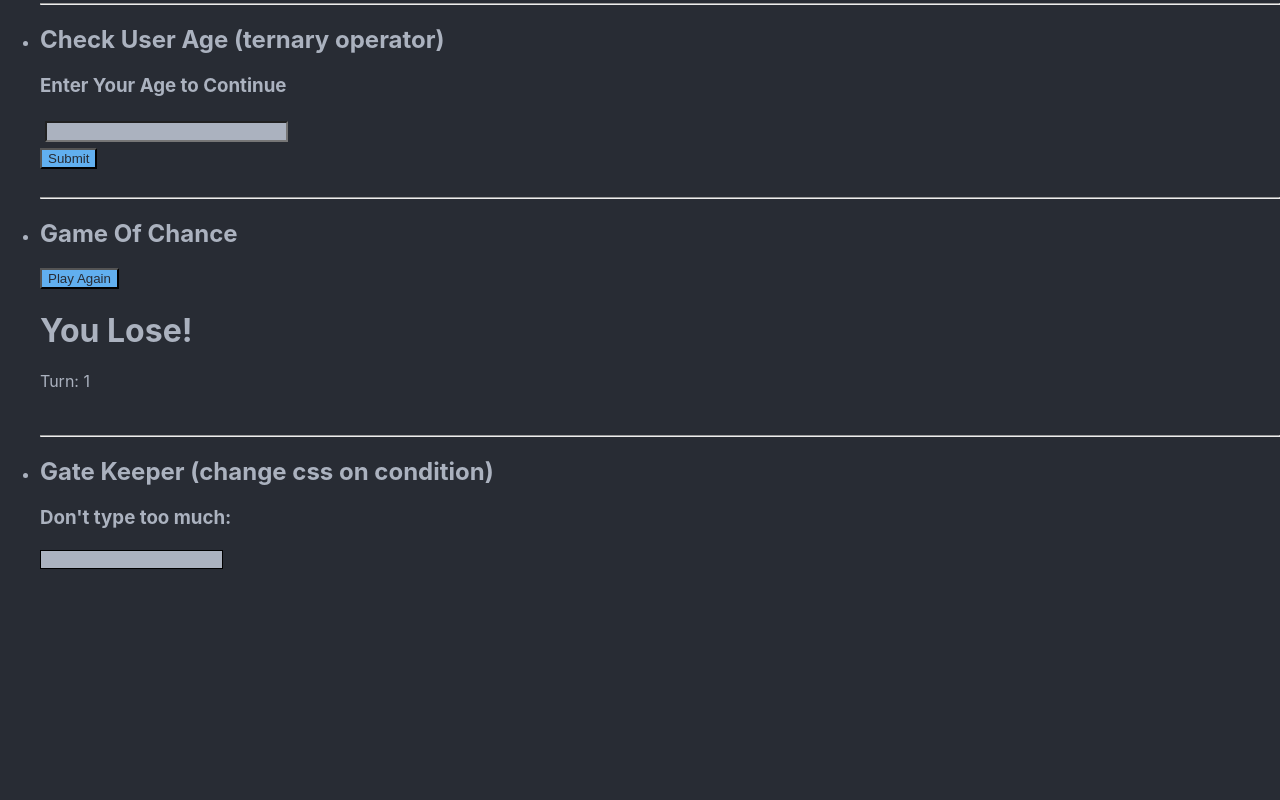
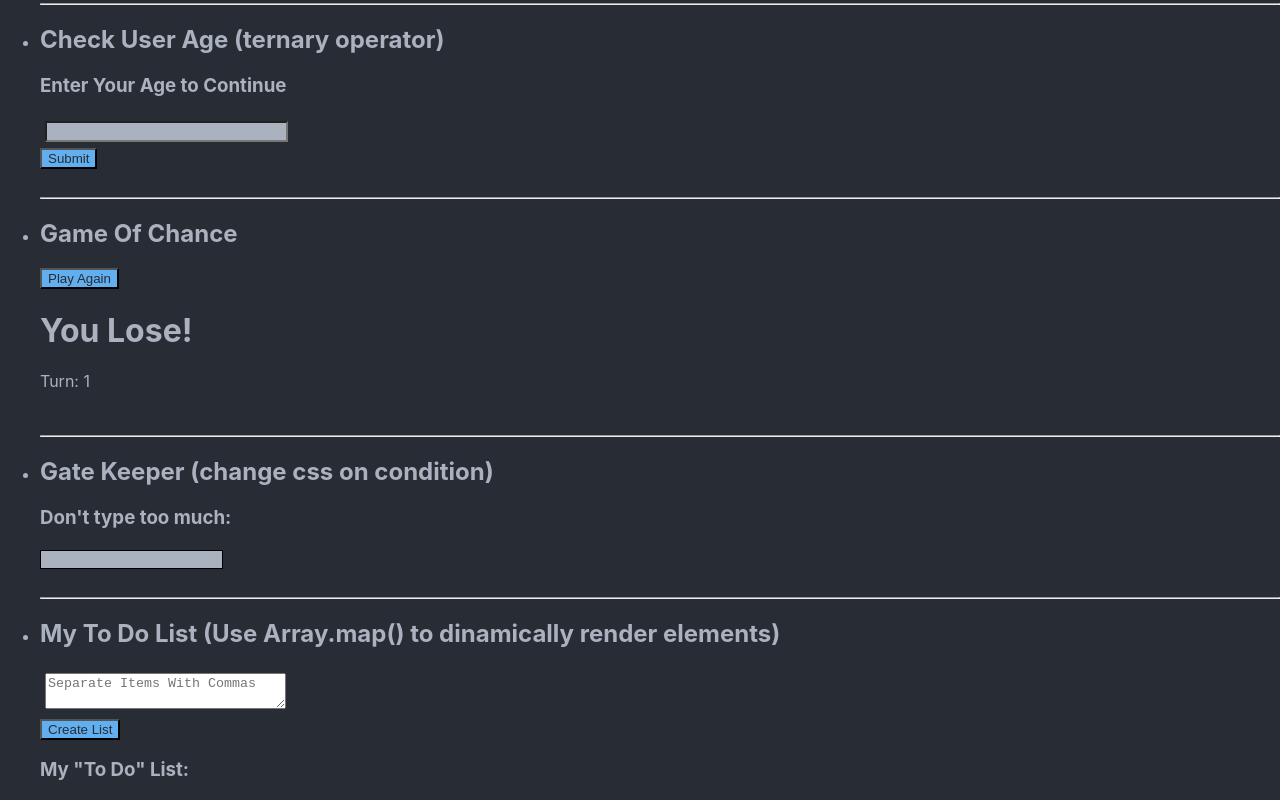
Before and after one commit to gian412/React-FCC-course, a React (Create React App) app: page / in a window 1280 px wide. Shown: the part 3439-4239 px from the top of the page. Before the commit the page ends 4024 px from the top, so only its background shows below. Built offline with nearby package versions, Linux system fonts and the light colour scheme.

Commit message:
Use Array.map() to serve multiple elements as a list

```diff
--- a/src/App.js
+++ b/src/App.js
@@ -20,6 +20,7 @@ import ShowOnBoolConcise from "./ShowOnBoolConcise";
 import CheckUserAge from "./CheckUserAge";
 import GameOfChance from "./GameOfChance";
 import GateKeeper from "./GateKeeper";
+import MyToDoList from "./MyToDoList";
 
 function App() {
   return (
@@ -172,6 +173,14 @@ function App() {
           <h2>Gate Keeper (change css on condition)</h2>
           <GateKeeper />
         </li>
+        <br />
+        <hr />
+        <li>
+          <h2>
+            My To Do List (Use Array.map() to dinamically render elements)
+          </h2>
+          <MyToDoList />
+        </li>
       </ul>
     </div>
   );
--- /dev/null
+++ b/src/MyToDoList.js
@@ -0,0 +1,48 @@
+import React from "react";
+
+const textAreaStyle = {
+  width: 235,
+  margin: 5,
+};
+
+class MyToDoList extends React.Component {
+  constructor(props) {
+    super(props);
+    this.state = {
+      userInput: "",
+      toDoList: [],
+    };
+    this.handleSubmit = this.handleSubmit.bind(this);
+    this.handleChange = this.handleChange.bind(this);
+  }
+  handleSubmit() {
+    const itemsArray = this.state.userInput.split(",");
+    this.setState({
+      toDoList: itemsArray,
+    });
+  }
+  handleChange(e) {
+    this.setState({
+      userInput: e.target.value,
+    });
+  }
+  render() {
+    const items = this.state.toDoList.map((i) => <li>{i}</li>);
+    return (
+      <div>
+        <textarea
+          onChange={this.handleChange}
+          value={this.state.userInput}
+          style={textAreaStyle}
+          placeholder="Separate Items With Commas"
+        />
+        <br />
+        <button onClick={this.handleSubmit}>Create List</button>
+        <h3>My "To Do" List:</h3>
+        <ul>{items}</ul>
+      </div>
+    );
+  }
+}
+
+export default MyToDoList;
```
